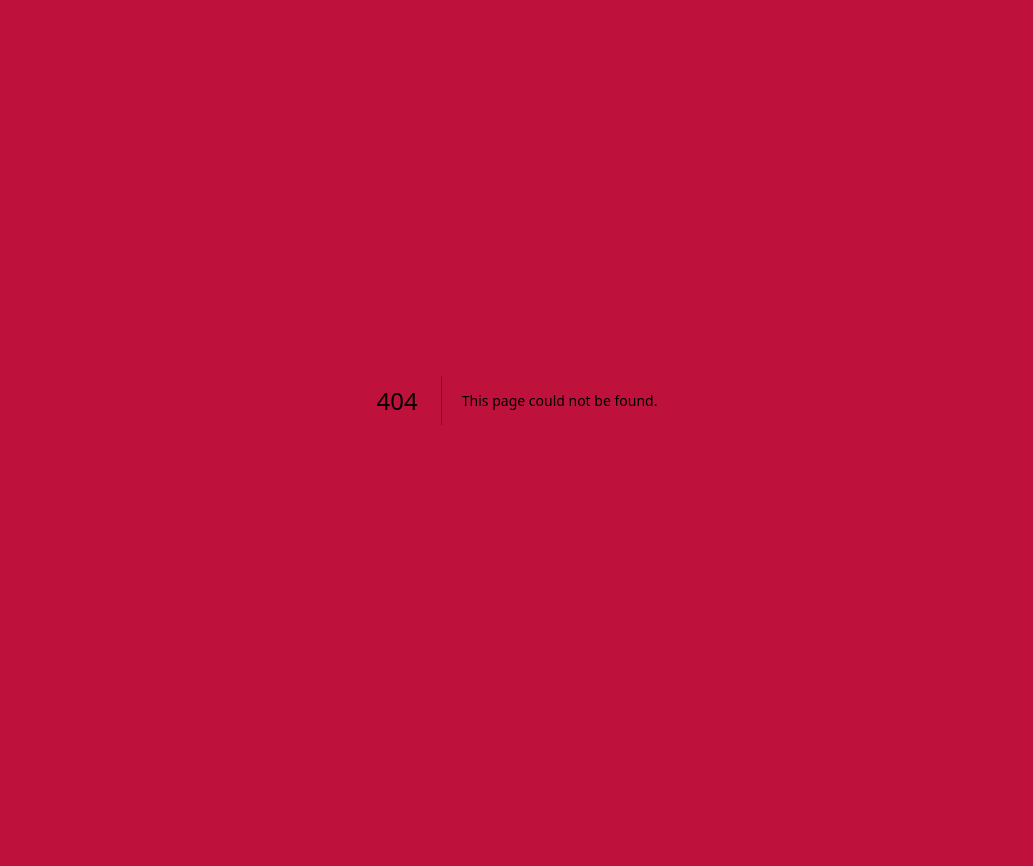
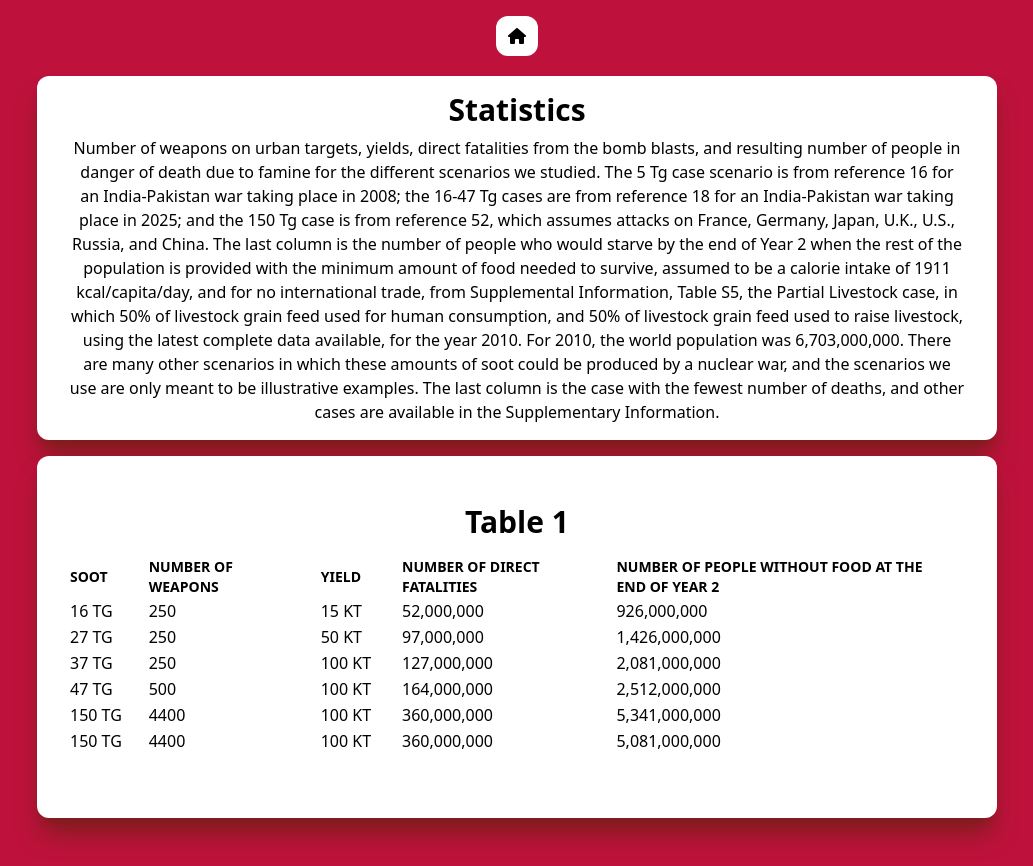
Before and after one commit to KDW1/NuclearMapping, a Next.js app: page /table/1 in a window 1280 px wide. Before the commit this address had no page. Shown: the whole page, without its empty margins (123-1156 px from the left). Before the commit the page ends 800 px from the top, so only its background shows below. Built offline with nearby package versions, Linux system fonts and the light colour scheme.

Commit message:
Global table and rold table completed

```diff
--- a/pages/index.js
+++ b/pages/index.js
@@ -12,12 +12,12 @@ export default function Home() {
   return (
     <>
     <div className="px-12 py-4 bg-white mx-auto pt-4">
-        <a href="/">
+        <Link href="/">
             <p className="text-3xl bruh:text-5xl md:text-6xl font-semibold text-center">Nuclear Data</p>
-        </a>
+        </Link>
         <div className="text-center">
             <p className="text-2xl text-center inline">Mapping project by </p>
-            <a className="text-2xl font-bold text-blue-200 underline hover:text-blue-500 transition-all duration-300" href="https://kingcode.dev">KingCode</a>
+            <Link className="text-2xl font-bold text-blue-200 underline hover:text-blue-500 transition-all duration-300" href="https://kingcode.dev">KingCode</Link>
         </div>
     </div>
     <div className="mx-auto w-min min-w-max my-4">
@@ -48,6 +48,7 @@ export default function Home() {
             <p className="text-lg line-clamp-3 mt-2">{table.description}</p>
         </div>
         </Link>
+
          :
 
          <Link href={`/table/${i+1}`}>
--- /dev/null
+++ b/pages/table/[tableIndex].js
@@ -0,0 +1,144 @@
+import WorldMap from "@/components/WorldMap"
+import { FontAwesomeIcon } from "@fortawesome/react-fontawesome"
+import { faGlobe, faHome, faTable } from "@fortawesome/free-solid-svg-icons"
+import Link from "next/link"
+import { fullTables } from "@/json/nuclearData"
+import { useEffect, useState } from "react"
+
+export const getServerSideProps = async (context) => {
+    let { tableIndex } = context.query
+    //Range of 1-13
+    //Bc javascript array index standars and blah blah....
+
+    //Make sure the table is one that includes nations
+
+    if(tableIndex <= 0 || tableIndex > 13) {
+        return {
+            redirect: {
+            destination: '/worldMap',
+            permanent: true,
+            },
+        } //Invalid table index :(, redirect
+    }
+
+    tableIndex--
+    //  Get the total tables
+    // let containsCountries = false;
+    // updateInfo();
+    let table = fullTables[tableIndex];
+    let containsCountries = false
+    console.log(table);
+    if(table.metrics[0] == 'Nations' || table.metrics[0] == 'Nation') {
+        containsCountries = true;
+    }
+
+    table.containsCountries = containsCountries
+    let globalInfo = [];
+    if(table.data[table.data.length-1][0] == "Total" || table.data[table.data.length-1][0] == "Global") {
+        globalInfo = table.data[table.data.length-1];
+    }
+
+    return { props: {table, globalInfo}}
+}
+
+export default function CountryTable({table, globalInfo}) {
+    useEffect(() => {
+        document.querySelectorAll('a[href^="#"]').forEach(anchor => {
+            anchor.addEventListener('click', function (e) {
+                e.preventDefault();
+
+                document.querySelector(this.getAttribute('href')).scrollIntoView({
+                    behavior: 'smooth'
+                });
+            });
+        });
+    }, [])
+    //Make Country Search Component
+    return (
+        <><div>
+        <div className="mx-auto mt-4 mb-4 space-x-2 w-min min-w-max">
+            <Link className='mx-auto w-min min-w-max' href="/">
+                <FontAwesomeIcon className='p-3 cursor-pointer hover:-rotate-12 hover:-translate-x-2 hover:-translate-y-1 transition duration-300 bg-white rounded-xl' icon={faHome}>
+                </FontAwesomeIcon>
+            </Link>
+            { table.containsCountries ?
+                <Link className='mx-auto w-min min-w-max' href={`/worldTable/${table.numberedIndex}`}>
+                    <FontAwesomeIcon className='p-3 cursor-pointer hover:-rotate-12 hover:-translate-x-2 hover:-translate-y-1 transition duration-300 bg-white rounded-xl' icon={faGlobe}>
+                    </FontAwesomeIcon>
+                </Link>
+            :
+            <>
+            </>}
+        </div>
+        <div className="shadow-xl shadow-shade relative mx-auto px-8 py-4 w-3/4 bg-white rounded-xl">
+            <p className="text-xl sm:text-3xl font-semibold text-center line-clamp-2">{table.title}</p>
+            <p className="text-xs sm:text-base mt-2 text-center">{table.description }</p>
+        </div>
+        <div className="mb-12 shadow-xl shadow-shade relative mx-auto px-8 py-4 w-3/4 bg-white rounded-xl mt-4">
+            <p className="mt-8 text-xl sm:text-3xl font-semibold text-center">Table {table.numberedIndex}</p>
+            {
+                table.unit != '' ? <p className="text-base sm:text-xl text-center">Unit: {table.unit}</p> : <></>
+            }
+            {
+                table.containsCountries ?
+                <p className="mt-2 text-xs sm:text-base text-center"><strong>*</strong>You can click on a country's name to see all tables under it</p>
+                : <></>
+            }
+            <p className="block overflow-x:hidden text-center text-sm md:text-base mt-4 font-semibold w-3/4 mx-auto relative"><strong>*</strong> You can scroll to see the rest of the table...</p>
+            <div className="overflow-x-scroll">
+                <table className=" table-auto mx-auto mt-4 uppercase mb-12">
+                    <thead>
+                        <tr>
+                            {
+                                table.metrics.map((data) => (
+                                    <th className="text-start pr-10 text-xs sm:text-sm font-semibold">{data}</th>
+                                ))
+                            }
+                        </tr>
+                    </thead>
+                    <tbody>
+                        <tr>
+                            {globalInfo ? globalInfo?.map((data) => (
+                                <td className="font-bold">{data}</td>
+                            )) : <></>}
+                        </tr>
+                        {/* data[0] is the country name */}
+                        {table.data.map((data, i) => (
+                            <>
+                                {
+                                    data[0] != "Total" && data[0] != "Global" ?
+                                    <>
+
+                                    <tr onClick={() => {data[0].trim() != '' ? location.href = `/country/${data[0]}` : ''}} id={data[0]} className="cursor-pointer group transition duration-300">
+                                        {/* <Link href={`/country/${data[0]}`}> */}
+                                    {
+                                        <>
+                                        {
+                                            data.map((d, i) => (
+                                                <>
+                                                    {
+                                                        d != '' ?
+                                                        <td className={`group-hover:py-4 transition-all duration-300 ease-in-out ${ i == 0 ? "group-hover:font-bold" : ""} %> w-min pr-2`} >{d}</td>
+                                                        :
+                                                        <td className={`group-hover:py-4 transition-all duration-300 ease-in-out font-semibold pr-2`} >Yes</td>
+                                                    }
+                                                </>
+                                            ))
+                                        }
+                                        </>
+                                    }
+                                        {/* </Link> */}
+                                    </tr>
+                                    </>  : <></>
+                                }
+
+                            </>
+                        ))}
+                    </tbody>
+                </table>
+            </div>
+        </div>
+    </div>
+        </>
+    )
+}
--- a/pages/worldMap/[tableIndex].js
+++ b/pages/worldTable/[tableIndex].js
@@ -1,13 +1,13 @@
 import WorldMap from "@/components/WorldMap"
 import { FontAwesomeIcon } from "@fortawesome/react-fontawesome"
-import { faGlobe, faHome } from "@fortawesome/free-solid-svg-icons"
+import { faGlobe, faHome, faTable } from "@fortawesome/free-solid-svg-icons"
 import Link from "next/link"
 import { fullTables } from "@/json/nuclearData"
 import { useState } from "react"
 
 export const getServerSideProps = async (context) => {
     let { tableIndex } = context.query
-    tableIndex--
+    //Range of 1-13
     //Bc javascript array index standars and blah blah....
 
     //Make sure the table is one that includes nations
@@ -20,6 +20,7 @@ export const getServerSideProps = async (context) => {
             },
         } //Invalid table index :(, redirect
     }
+    tableIndex--
     //  Get the total tables
     // let containsCountries = false;
     // updateInfo();
@@ -30,8 +31,9 @@ export const getServerSideProps = async (context) => {
         containsCountries = true;
     }
     if(containsCountries) {
-        console.log("\n\nTable:");
-        console.log(table);
+      //   console.log("\n\nTable:");
+      //   console.log(table);
+      console.log(`Table ${tableIndex}`)
         return { props: { table }}
     } else {
         console.log("No countries involved....");
@@ -66,6 +68,10 @@ export default function Page({table}) {
 
       <Link className='mx-auto w-min mt-4 min-w-max' href="/">
           <FontAwesomeIcon className='p-3 cursor-pointer hover:-rotate-12 hover:-translate-x-2 hover:-translate-y-1 transition duration-300 bg-white rounded-xl' icon={faHome}>
+          </FontAwesomeIcon>
+      </Link>
+      <Link className='mx-auto w-min mt-4 min-w-max' href={`/table/${table.numberedIndex}`}>
+          <FontAwesomeIcon className='p-3 cursor-pointer hover:-rotate-12 hover:-translate-x-2 hover:-translate-y-1 transition duration-300 bg-white rounded-xl' icon={faTable}>
           </FontAwesomeIcon>
       </Link>
           {/* <% if(locals.table) { %>
```
Also changed, not shown: archives/views/countryTable.ejs, pages/worldMap.js (renamed from pages/worldMap/index.js).
